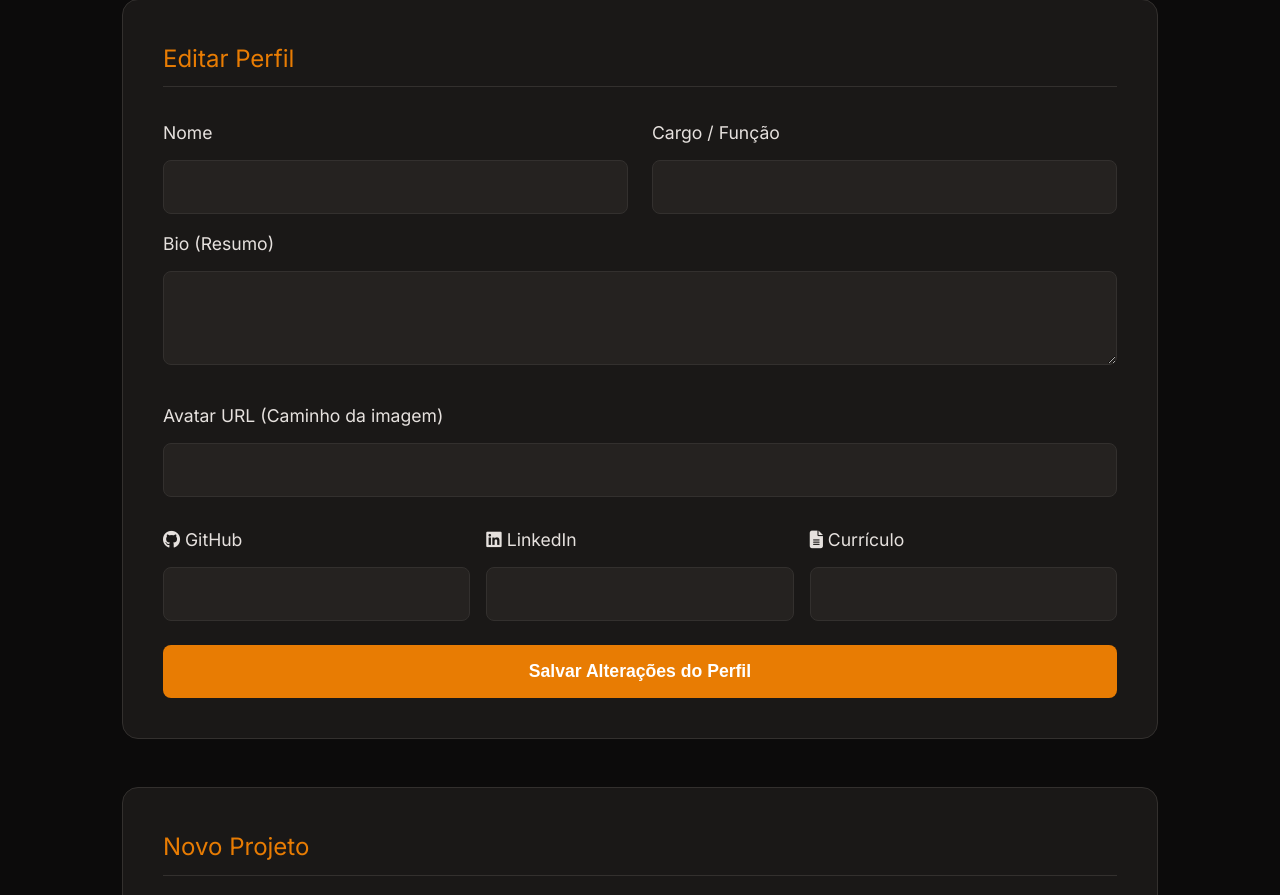
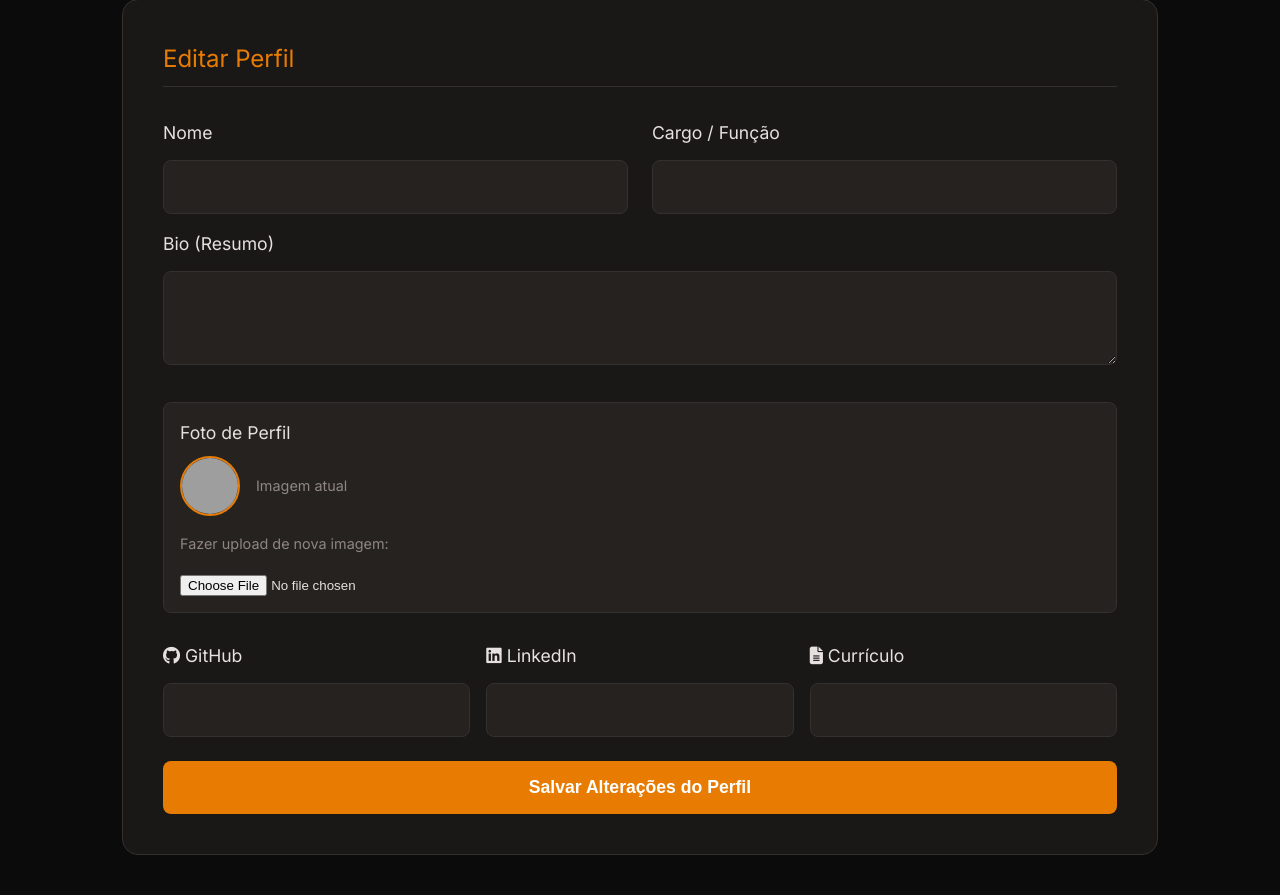
Before and after one commit to AlvaroPereir4/portifolio, a Flask app: page /admin in a window 1280 px wide. Shown: the part 204-1099 px from the top of the page. Run offline with Flask 3, Linux system fonts and the light colour scheme; the visitor is signed in with stand-in values (Sample User, id 1); data that the repository does not hold is empty; some libraries are stand-ins or nearby versions; grey boxes are pictures that could not be loaded.

Commit message:
minimal adjustments

```diff
--- a/app.py
+++ b/app.py
@@ -1,9 +1,10 @@
 import os
 import psycopg2
-from flask import Flask, render_template, request, redirect, url_for, flash, session
+from flask import Flask, render_template, request, redirect, url_for, flash, session, send_file
 from psycopg2.extras import RealDictCursor
 from dotenv import load_dotenv
 from functools import wraps
+import io
 
 load_dotenv()
 
@@ -26,13 +27,38 @@ def get_db_connection():
     conn = psycopg2.connect(url)
     return conn
 
+# --- Rota para servir a imagem do banco ---
+@app.route('/profile_image')
+def profile_image():
+    conn = get_db_connection()
+    cur = conn.cursor()
+    try:
+        cur.execute("SELECT avatar_data FROM portifolio_profile LIMIT 1")
+        record = cur.fetchone()
+        if record and record[0]:
+            return send_file(
+                io.BytesIO(record[0]),
+                mimetype='image/jpeg',
+                as_attachment=False,
+                download_name='profile.jpg'
+            )
+    except Exception as e:
+        print(f"Erro ao buscar imagem: {e}")
+    finally:
+        cur.close()
+        conn.close()
+
+    # Se não tiver imagem no banco, redireciona para a padrão estática
+    return redirect(url_for('static', filename='yo.jpg'))
+
 # --- Rota Pública ---
 @app.route('/')
 def index():
     conn = get_db_connection()
     cur = conn.cursor(cursor_factory=RealDictCursor)
 
-    cur.execute('SELECT * FROM portifolio_profile LIMIT 1')
+    # Busca perfil (sem carregar o binário pesado da imagem aqui)
+    cur.execute('SELECT id, name, role, bio, avatar_url, github_link, linkedin_link, resume_link FROM portifolio_profile LIMIT 1')
     profile = cur.fetchone()
 
     cur.execute('SELECT * FROM portifolio_projects ORDER BY created_at DESC')
@@ -71,7 +97,7 @@ def admin_dashboard():
     conn = get_db_connection()
     cur = conn.cursor(cursor_factory=RealDictCursor)
 
-    cur.execute('SELECT * FROM portifolio_profile LIMIT 1')
+    cur.execute('SELECT id, name, role, bio, avatar_url, github_link, linkedin_link, resume_link FROM portifolio_profile LIMIT 1')
     profile = cur.fetchone()
 
     cur.execute('SELECT * FROM portifolio_projects ORDER BY created_at DESC')
@@ -86,6 +112,8 @@ def admin_dashboard():
 @login_required
 def update_profile():
     data = request.form
+    file = request.files.get('avatar_file')
+
     conn = get_db_connection()
     cur = conn.cursor()
 
@@ -93,18 +121,35 @@ def update_profile():
         cur.execute("SELECT id FROM portifolio_profile LIMIT 1")
         exists = cur.fetchone()
 
+        # Prepara os dados binários da imagem se houver upload
+        image_data = None
+        if file and file.filename:
+            image_data = file.read()
+
         if exists:
+            # Update
+            query = """
+                UPDATE portifolio_profile
+                SET name=%s, role=%s, bio=%s, github_link=%s, linkedin_link=%s, resume_link=%s
+            """
+            params = [data['name'], data['role'], data['bio'],
+                      data['github_link'], data['linkedin_link'], data['resume_link']]
+
+            # Se tiver nova imagem, atualiza o campo binário
+            if image_data:
+                query += ", avatar_data=%s"
+                params.append(image_data)
+
+            query += " WHERE id=%s"
+            params.append(exists[0])
+
+            cur.execute(query, tuple(params))
+        else:
+            # Insert
             cur.execute("""
-                UPDATE portifolio_profile
-                SET name=%s, role=%s, bio=%s, avatar_url=%s, github_link=%s, linkedin_link=%s, resume_link=%s
-                WHERE id=%s
-            """, (data['name'], data['role'], data['bio'], data['avatar_url'],
-                  data['github_link'], data['linkedin_link'], data['resume_link'], exists[0]))
-        else:
-            cur.execute("""
-                INSERT INTO portifolio_profile (name, role, bio, avatar_url, github_link, linkedin_link, resume_link)
+                INSERT INTO portifolio_profile (name, role, bio, avatar_data, github_link, linkedin_link, resume_link)
                 VALUES (%s, %s, %s, %s, %s, %s, %s)
-            """, (data['name'], data['role'], data['bio'], data['avatar_url'],
+            """, (data['name'], data['role'], data['bio'], image_data,
                   data['github_link'], data['linkedin_link'], data['resume_link']))
 
         conn.commit()
--- a/templates/admin.html
+++ b/templates/admin.html
@@ -29,7 +29,7 @@
         <!-- Gerenciar Perfil -->
         <div class="admin-section">
             <h2 style="color: var(--accent-color); border-bottom: 1px solid var(--border-color); padding-bottom: 0.5rem;">Editar Perfil</h2>
-            <form action="{{ url_for('update_profile') }}" method="POST" style="margin-top: 1.5rem;">
+            <form action="{{ url_for('update_profile') }}" method="POST" enctype="multipart/form-data" style="margin-top: 1.5rem;">
                 <div style="display: grid; grid-template-columns: 1fr 1fr; gap: 1.5rem; margin-bottom: 1rem;">
                     <div>
                         <label>Nome</label>
@@ -44,10 +44,23 @@
                     <label>Bio (Resumo)</label>
                     <textarea name="bio" rows="3" required>{{ profile.bio if profile else '' }}</textarea>
                 </div>
-                <div class="form-group">
-                    <label>Avatar URL (Caminho da imagem)</label>
-                    <input type="text" name="avatar_url" value="{{ profile.avatar_url if profile else '' }}">
+
+                <!-- Campo de Upload de Imagem -->
+                <div class="form-group" style="background-color: var(--input-bg); padding: 1rem; border-radius: 8px; border: 1px solid var(--border-color);">
+                    <label style="margin-bottom: 0.5rem;">Foto de Perfil</label>
+
+                    <div style="display: flex; align-items: center; gap: 1rem; margin-bottom: 1rem;">
+                        <img src="{{ url_for('profile_image') }}"
+                             alt="Atual" style="width: 60px; height: 60px; border-radius: 50%; object-fit: cover; border: 2px solid var(--accent-color);">
+                        <span style="color: var(--text-secondary); font-size: 0.9rem;">Imagem atual</span>
+                    </div>
+
+                    <div style="display: grid; gap: 0.5rem;">
+                        <label for="avatar_file" style="font-size: 0.9rem; color: var(--text-secondary);">Fazer upload de nova imagem:</label>
+                        <input type="file" name="avatar_file" id="avatar_file" accept="image/*" style="background-color: transparent; border: none; padding-left: 0;">
+                    </div>
                 </div>
+
                 <div style="display: grid; grid-template-columns: 1fr 1fr 1fr; gap: 1rem; margin-bottom: 1.5rem;">
                     <div>
                         <label><i class="fab fa-github"></i> GitHub</label>
```
Also changed, not shown: db_setup.py (+12 -3 lines), templates/index.html (+9 -2 lines).
